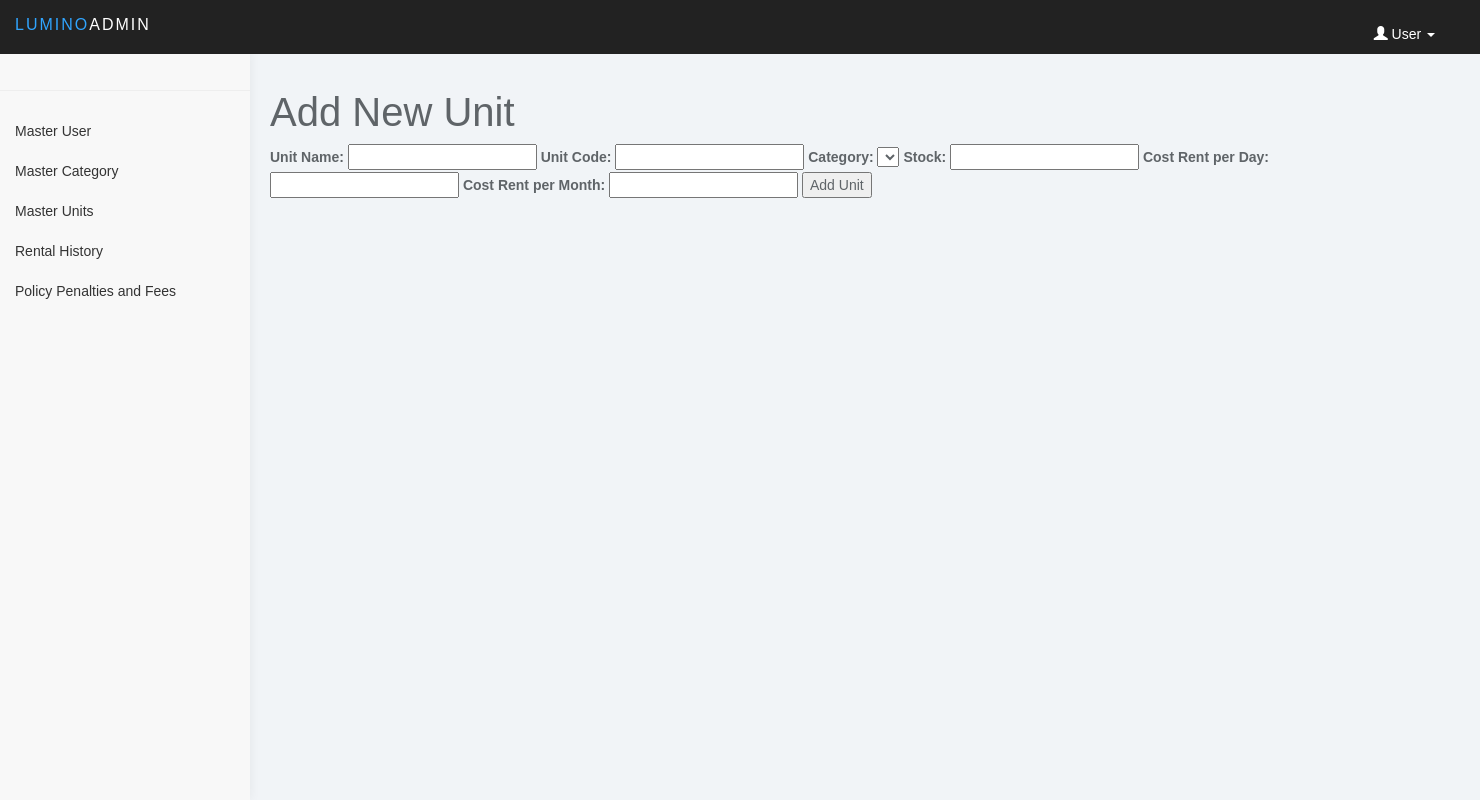
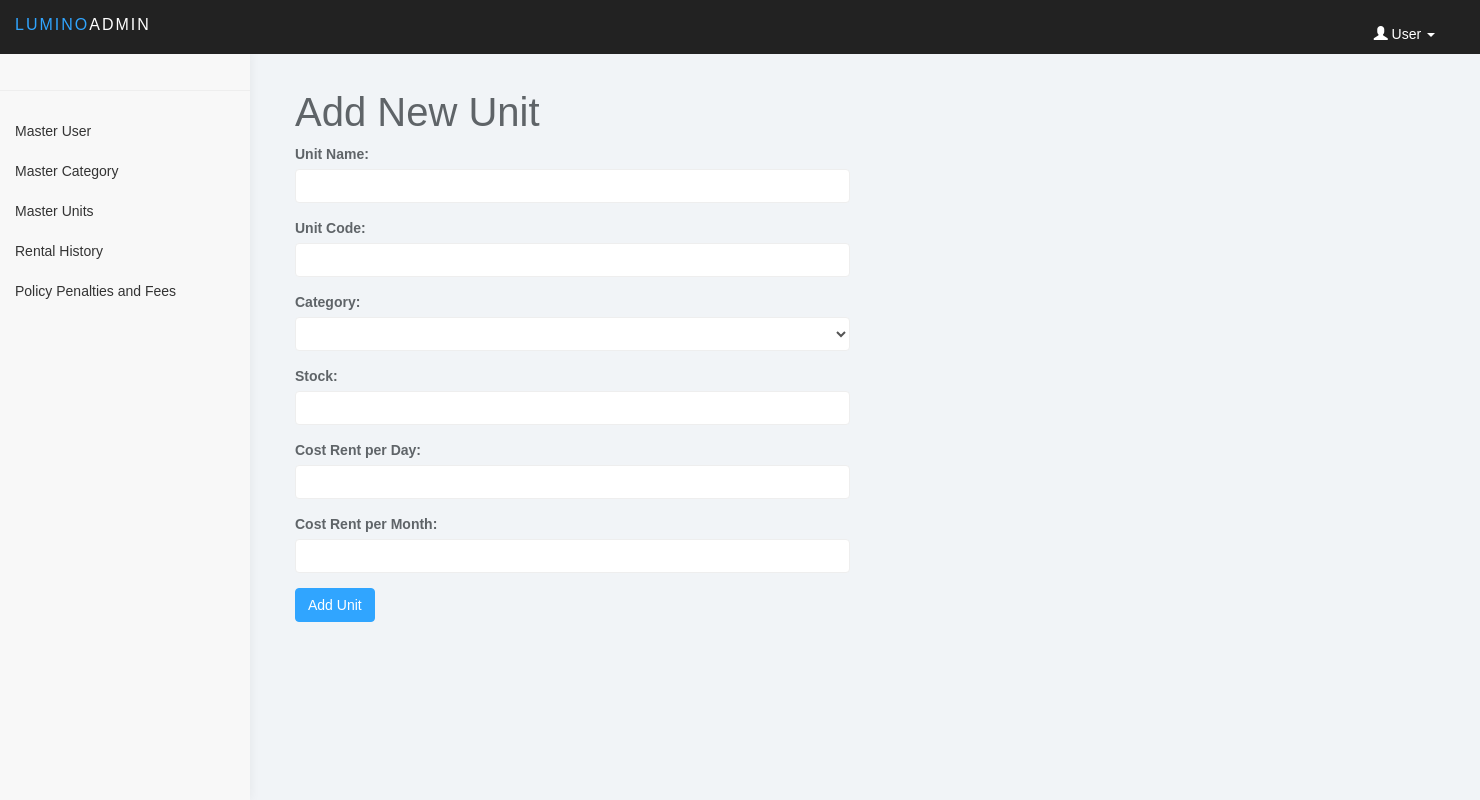
Before and after one commit to JstGrizz/GoSportRent, a CodeIgniter 4 app: the page made by app/Views/admin/create_unit.php in a window 1480 px wide. Run offline with PHP 8.4 and a stand-in for CodeIgniter, Linux system fonts and the light colour scheme; the template is opened without the code that fills it, so the values that code supplies are empty; some libraries are stand-ins or nearby versions.

Commit message:
Update Unite Page

```diff
--- a/app/Models/UnitModel.php
+++ b/app/Models/UnitModel.php
@@ -8,9 +8,9 @@ class UnitModel extends Model
 {
     protected $table = 'units';
     protected $primaryKey = 'id';
-    protected $allowedFields = ['name', 'unit_code', 'category_id'];
+    protected $allowedFields = ['name', 'unit_code', 'category_id', 'stock', 'cost_rent_per_day', 'cost_rent_per_month'];
     protected $returnType = 'array';
-    protected $useTimestamps = false;  // Enable if timestamps are used in the table
+    protected $useTimestamps = false;
 
     // Add method to fetch units with category names
     public function fetchUnitsWithCategory()
--- a/app/Views/admin/create_unit.php
+++ b/app/Views/admin/create_unit.php
@@ -1,30 +1,43 @@
 <?= $this->extend('template/admin_layout'); ?>
 
 <?= $this->section('content'); ?>
+<div class="container">
     <h1>Add New Unit</h1>
+    <div class="row">
+        <div class="col-md-6">
             <form action="<?= base_url('admin/store_unit'); ?>" method="post">
+                <div class="form-group">
                     <label for="name">Unit Name:</label>
-    <input type="text" name="name" id="name" required>
-
+                    <input type="text" name="name" id="name" required class="form-control">
+                </div>
+                <div class="form-group">
                     <label for="unit_code">Unit Code:</label>
-    <input type="text" name="unit_code" id="unit_code" required>
-
+                    <input type="text" name="unit_code" id="unit_code" required class="form-control">
+                </div>
+                <div class="form-group">
                     <label for="category_id">Category:</label>
-    <select name="category_id" id="category_id">
+                    <select name="category_id" id="category_id" class="form-control">
                         <?php foreach ($categories as $category): ?>
                         <option value="<?= $category['id']; ?>"><?= $category['name']; ?></option>
                         <?php endforeach; ?>
                     </select>
-
+                </div>
+                <div class="form-group">
                     <label for="stock">Stock:</label>
-    <input type="number" name="stock" id="stock" required>
-
+                    <input type="number" name="stock" id="stock" required class="form-control">
+                </div>
+                <div class="form-group">
                     <label for="cost_rent_per_day">Cost Rent per Day:</label>
-    <input type="text" name="cost_rent_per_day" id="cost_rent_per_day" required>
-
+                    <input type="text" name="cost_rent_per_day" id="cost_rent_per_day" required class="form-control">
+                </div>
+                <div class="form-group">
                     <label for="cost_rent_per_month">Cost Rent per Month:</label>
-    <input type="text" name="cost_rent_per_month" id="cost_rent_per_month" required>
-
-    <button type="submit">Add Unit</button>
+                    <input type="text" name="cost_rent_per_month" id="cost_rent_per_month" required
+                        class="form-control">
+                </div>
+                <button type="submit" class="btn btn-primary">Add Unit</button>
             </form>
+        </div>
+    </div>
+</div>
 <?= $this->endSection(); ?>
--- a/app/Views/admin/rental_history.php
+++ b/app/Views/admin/rental_history.php
@@ -2,7 +2,6 @@
 
 <?= $this->section('content'); ?>
 <h1>Rental Management</h1>
-<a href="<?= base_url('rentals/create'); ?>" class="btn btn-primary">Create New Rental</a>
 <table class="table table-bordered">
     <thead class="thead-dark">
         <tr>
```
Also changed, not shown: app/Database/Migrations/2024-10-22-101337_CreateUnitsTable.php (+4 -4 lines), app/Views/admin/edit_unit.php (+32 -16 lines), app/Views/admin/units.php (+11 -7 lines). Lines whose indentation alone changed are shown as unchanged.
